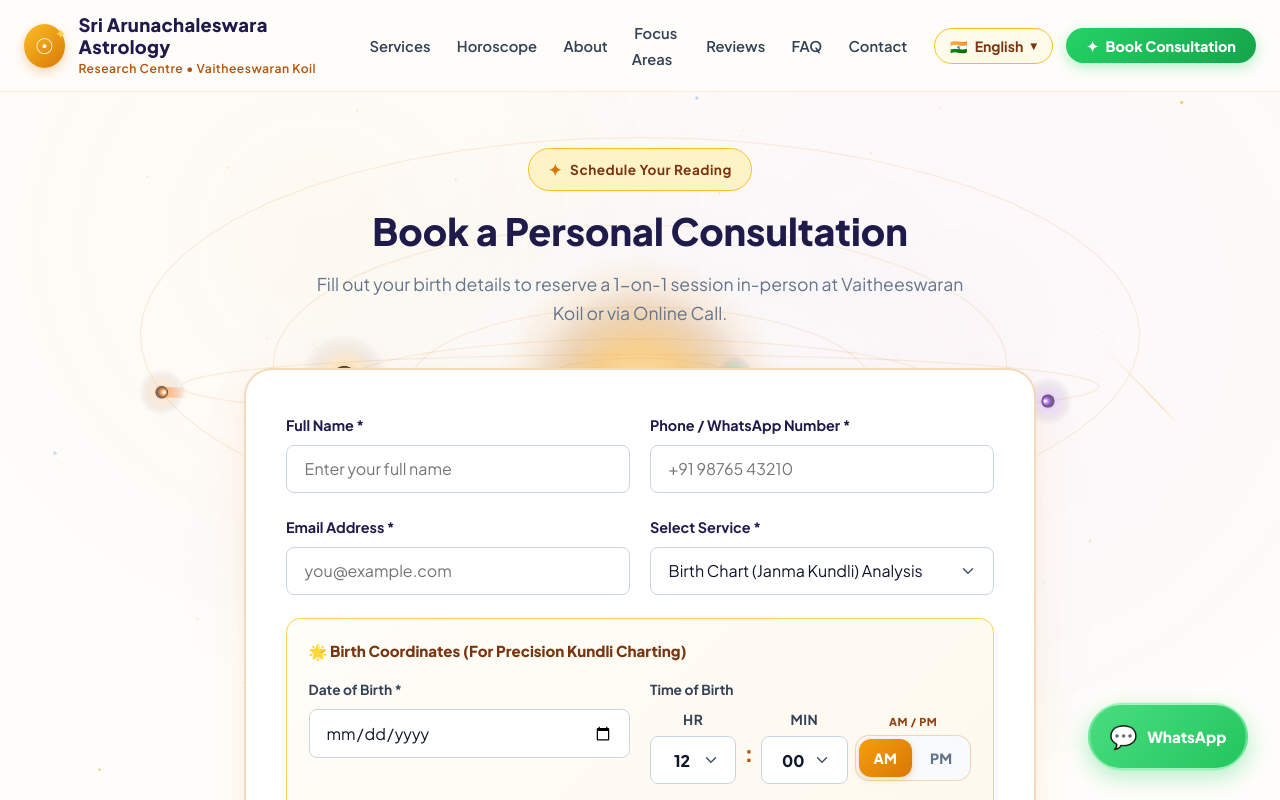
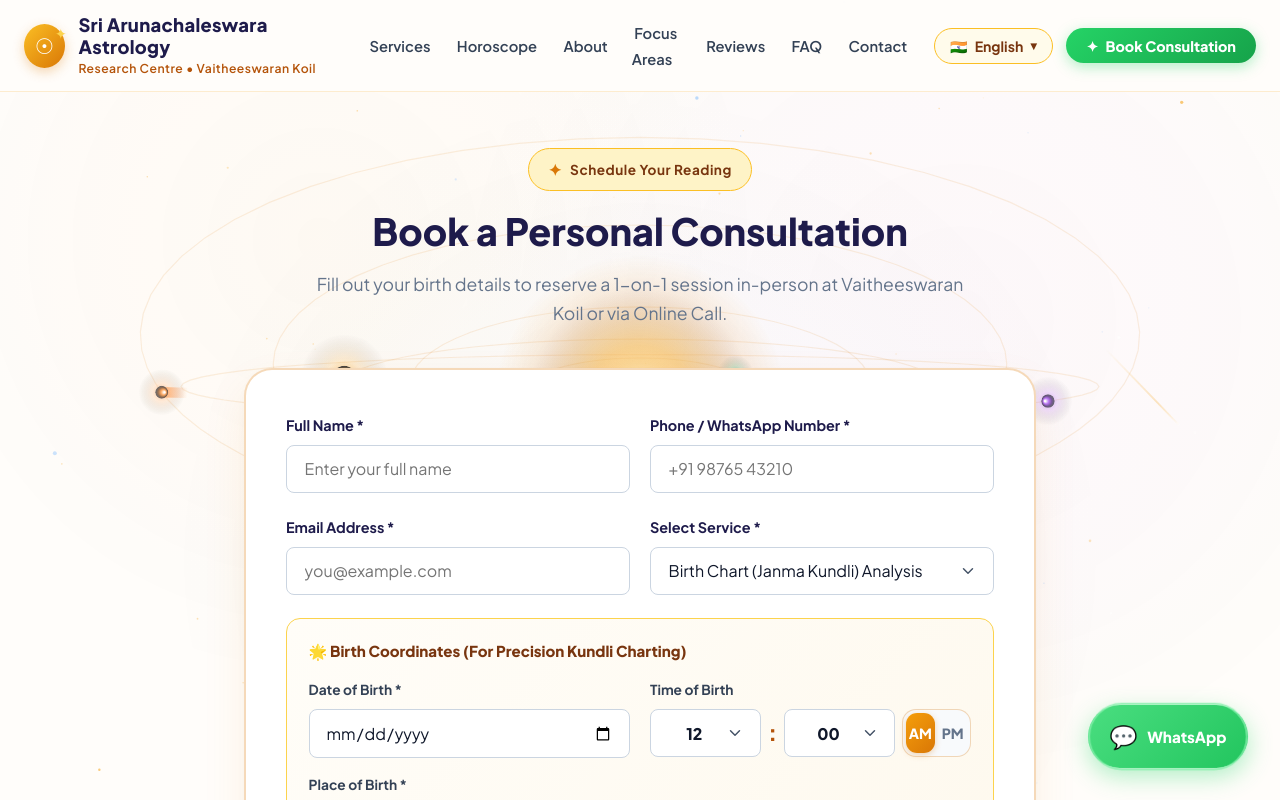
Before and after one commit to Rajrkrisna/Astro, a Next.js app: page /booking in a window 1280 px wide. Shown: the top 800 px of the page. Built offline with nearby package versions, Linux system fonts and the light colour scheme.

Commit message:
fix: perfectly align time picker fields to 48px baseline matching date input with clean symmetry

```diff
--- a/app/globals.css
+++ b/app/globals.css
@@ -2449,37 +2449,20 @@ button {
 .time-picker-12hr-card {
   display: flex;
   align-items: center;
-  gap: 0.45rem;
+  gap: 0.4rem;
   width: 100%;
+  height: 48px;
+  min-height: 48px;
   box-sizing: border-box;
 }
 
-.time-input-block {
-  display: flex;
-  flex-direction: column;
+.time-hour-select,
+.time-min-select {
   flex: 1;
   min-width: 0;
-}
-
-.time-input-block.period-toggle-block {
-  flex: 1.35;
-}
-
-.time-sub-tag {
-  font-size: 0.68rem;
-  font-weight: 800;
-  color: var(--gold-800);
-  text-transform: uppercase;
-  letter-spacing: 0.5px;
-  margin-bottom: 0.25rem;
-  text-align: center;
-}
-
-.time-native-select {
-  width: 100%;
-  height: 46px;
-  min-height: 46px;
-  padding: 0.4rem 1.35rem 0.4rem 0.5rem;
+  height: 48px;
+  min-height: 48px;
+  padding: 0.4rem 1.4rem 0.4rem 0.65rem;
   font-size: 0.95rem;
   font-weight: 800;
   color: var(--text-heading);
@@ -2498,7 +2481,8 @@ button {
   background-size: 12px;
 }
 
-.time-native-select:focus {
+.time-hour-select:focus,
+.time-min-select:focus {
   border-color: var(--gold-500);
   box-shadow: 0 0 0 3px rgba(245, 158, 11, 0.2);
 }
@@ -2507,17 +2491,21 @@ button {
   font-size: 1.35rem;
   font-weight: 900;
   color: var(--gold-700);
-  line-height: 1;
+  line-height: 48px;
   padding: 0 0.05rem;
-  margin-top: 0.85rem;
   user-select: none;
+  display: flex;
+  align-items: center;
+  justify-content: center;
 }
 
 .ampm-segmented-control {
-  display: flex;
-  align-items: center;
-  height: 46px;
-  min-height: 46px;
+  flex: 1.2;
+  min-width: 0;
+  display: flex;
+  align-items: center;
+  height: 48px;
+  min-height: 48px;
   background: #f8fafc;
   border: 1.5px solid var(--gold-border);
   border-radius: var(--radius-md);
@@ -2530,7 +2518,7 @@ button {
   flex: 1;
   height: 100%;
   border: none;
-  border-radius: calc(var(--radius-md) - 2px);
+  border-radius: calc(var(--radius-md) - 3px);
   background: transparent;
   color: #64748b;
   font-size: 0.88rem;
@@ -2554,13 +2542,15 @@ button {
 }
 
 /* Dark Theme overrides */
-[data-theme="dark"] .time-native-select {
+[data-theme="dark"] .time-hour-select,
+[data-theme="dark"] .time-min-select {
   background-color: #0f172a;
   border-color: rgba(245, 158, 11, 0.3);
   color: #f8fafc;
 }
 
-[data-theme="dark"] .time-native-select option {
+[data-theme="dark"] .time-hour-select option,
+[data-theme="dark"] .time-min-select option {
   background-color: #0f172a;
   color: #f8fafc;
 }
--- a/components/TimePicker12Hour.jsx
+++ b/components/TimePicker12Hour.jsx
@@ -4,7 +4,7 @@ import React, { useState, useEffect } from 'react';
 
 /**
  * 12-Hour Time Picker Component (Indian Standard Format)
- * Starts from 12 AM with clean Hour, Minute (never overflows), and clear AM/PM toggle.
+ * Perfectly aligned with adjacent input fields (48px height, no uneven sub-labels).
  */
 export default function TimePicker12Hour({ value = '', onChange, idPrefix = 'time' }) {
   const parseInitialValue = (valStr) => {
@@ -70,13 +70,11 @@ export default function TimePicker12Hour({ value = '', onChange, idPrefix = 'tim
   return (
     <div className="time-picker-12hr-card">
       {/* Hour Dropdown */}
-      <div className="time-input-block">
-        <label htmlFor={`${idPrefix}-hour`} className="time-sub-tag">HR</label>
       <select
         id={`${idPrefix}-hour`}
         value={hour}
         onChange={handleHourChange}
-          className="time-native-select"
+        className="time-native-select time-hour-select"
         aria-label="Hour (12-hour format)"
       >
         {hoursList.map((h) => (
@@ -85,18 +83,15 @@ export default function TimePicker12Hour({ value = '', onChange, idPrefix = 'tim
           </option>
         ))}
       </select>
-      </div>
 
       <span className="time-colon-dot" aria-hidden="true">:</span>
 
-      {/* Minute Dropdown (Compact list that fits on screen without crossing window) */}
-      <div className="time-input-block">
-        <label htmlFor={`${idPrefix}-min`} className="time-sub-tag">MIN</label>
+      {/* Minute Dropdown */}
       <select
         id={`${idPrefix}-min`}
         value={minute}
         onChange={handleMinuteChange}
-          className="time-native-select"
+        className="time-native-select time-min-select"
         aria-label="Minutes"
       >
         {minutesList.map((m) => (
@@ -105,11 +100,8 @@ export default function TimePicker12Hour({ value = '', onChange, idPrefix = 'tim
           </option>
         ))}
       </select>
-      </div>
 
-      {/* AM / PM Segmented Toggle Buttons (Crystal clear, 100% visible) */}
-      <div className="time-input-block period-toggle-block">
-        <span className="time-sub-tag">AM / PM</span>
+      {/* AM / PM Segmented Toggle Buttons */}
       <div className="ampm-segmented-control" role="radiogroup" aria-label="AM or PM">
         <button
           type="button"
@@ -131,6 +123,5 @@ export default function TimePicker12Hour({ value = '', onChange, idPrefix = 'tim
         </button>
       </div>
     </div>
-    </div>
   );
 }
```
Lines whose indentation alone changed are shown as unchanged.
